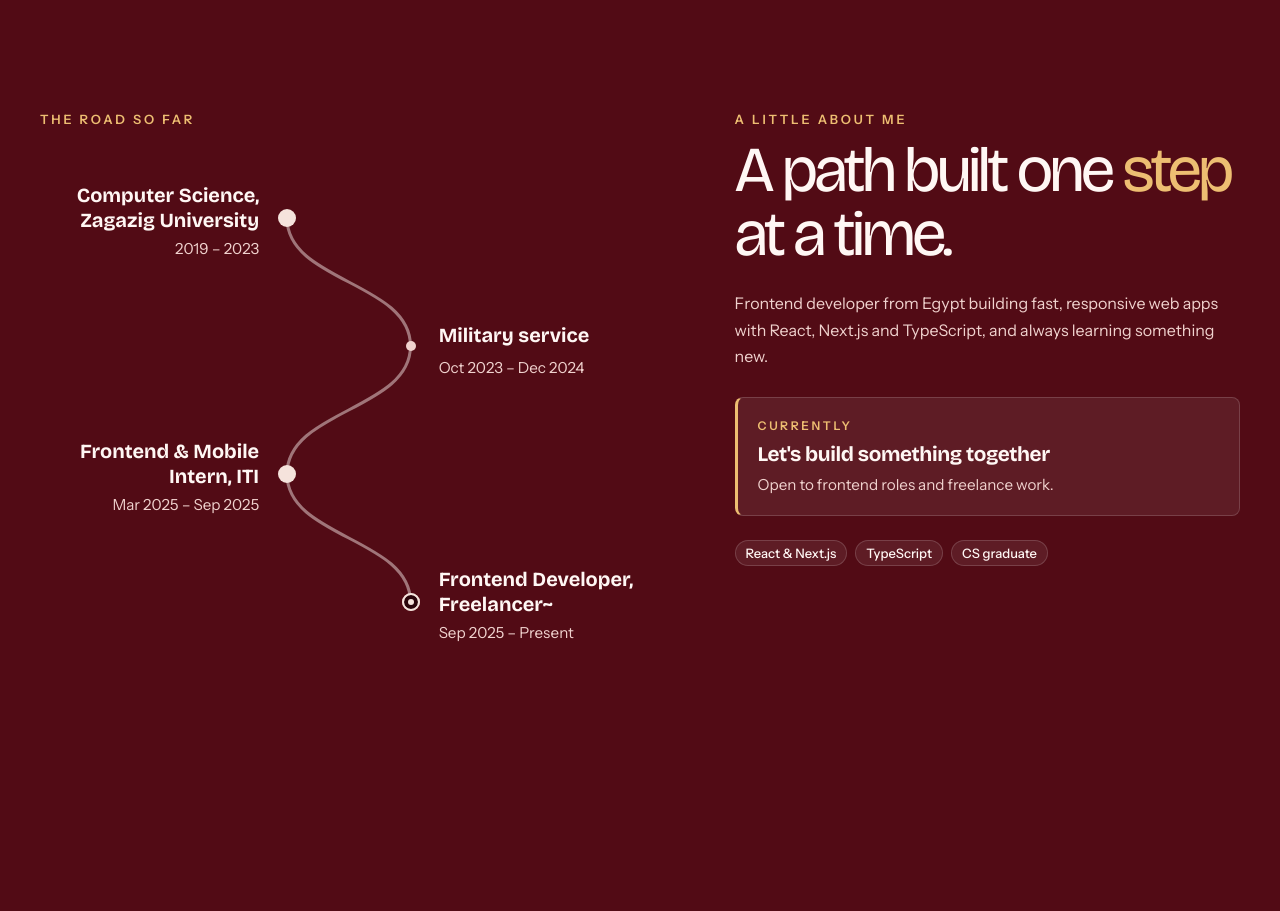
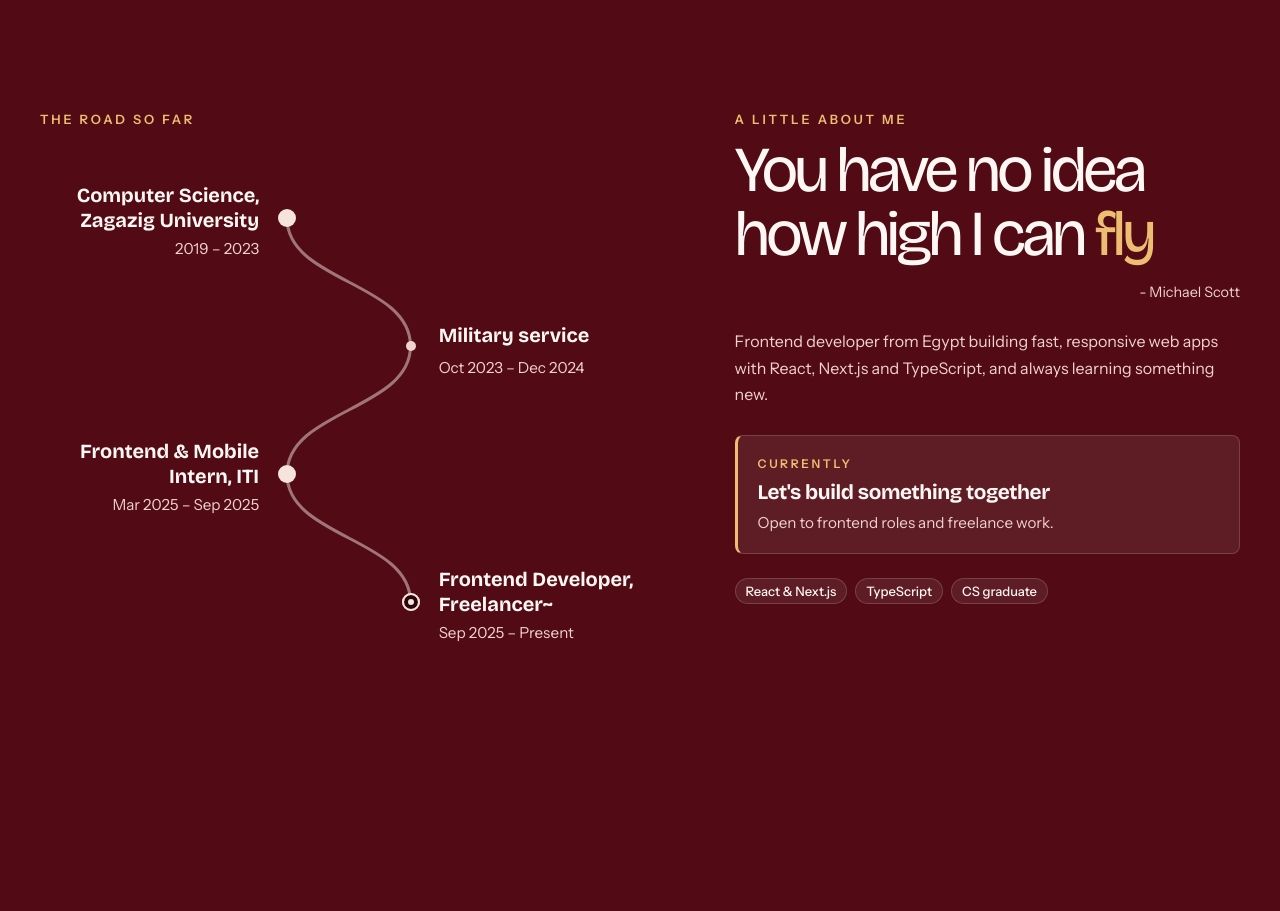
Before and after one commit to AmirMostafa-eng/Amir-Mostafa-Portfolio, a Next.js app: page / in a window 1280 px wide. Shown: the part 1360-2271 px from the top of the page. Built offline with nearby package versions, Linux system fonts and the light colour scheme.

Commit message:
About: Michael Scott headline with attribution

```diff
--- a/app/globals.css
+++ b/app/globals.css
@@ -325,6 +325,7 @@ img { display: block; max-width: 100%; }
 .about-currently .about-currently-detail { margin: 4px 0 0; color: var(--muted); font-size: .95rem; }
 .about-copy p { max-width: none; color: var(--muted); }
 .about-copy .section-heading { margin-bottom: 1.5rem; }
+.about-heading-attribution { margin: .75rem 0 0; color: var(--muted); font-size: .9rem; text-align: right; }
 .about-timeline { position: relative; container: about-timeline / inline-size; margin-top: 1.5rem; }
 .timeline-road { position: absolute; z-index: 0; inset: 0; width: 100%; height: 100%; overflow: visible; pointer-events: none; visibility: hidden; }
 .about-timeline[data-road-ready="true"] .timeline-road { visibility: visible; }
--- a/components/landing/About.tsx
+++ b/components/landing/About.tsx
@@ -27,6 +27,7 @@ export function About() {
                   site.aboutHeading
                 )}
               </h2>
+              <p className="about-heading-attribution">{site.aboutHeadingAttribution}</p>
             </div>
             <p className="about-bio">{site.about}</p>
             <div className="about-currently">
--- a/data/site.ts
+++ b/data/site.ts
@@ -39,8 +39,9 @@ export const site = {
   aboutTitle: "About me",
   aboutEyebrow: "A little about me",
   roadEyebrow: "The road so far",
-  aboutHeading: "A path built one step at a time.",
-  aboutHeadingAccent: "step",
+  aboutHeading: "You have no idea how high I can fly",
+  aboutHeadingAccent: "fly",
+  aboutHeadingAttribution: "- Michael Scott",
   currently: {
     label: "Currently",
     title: "Let's build something together",
```
